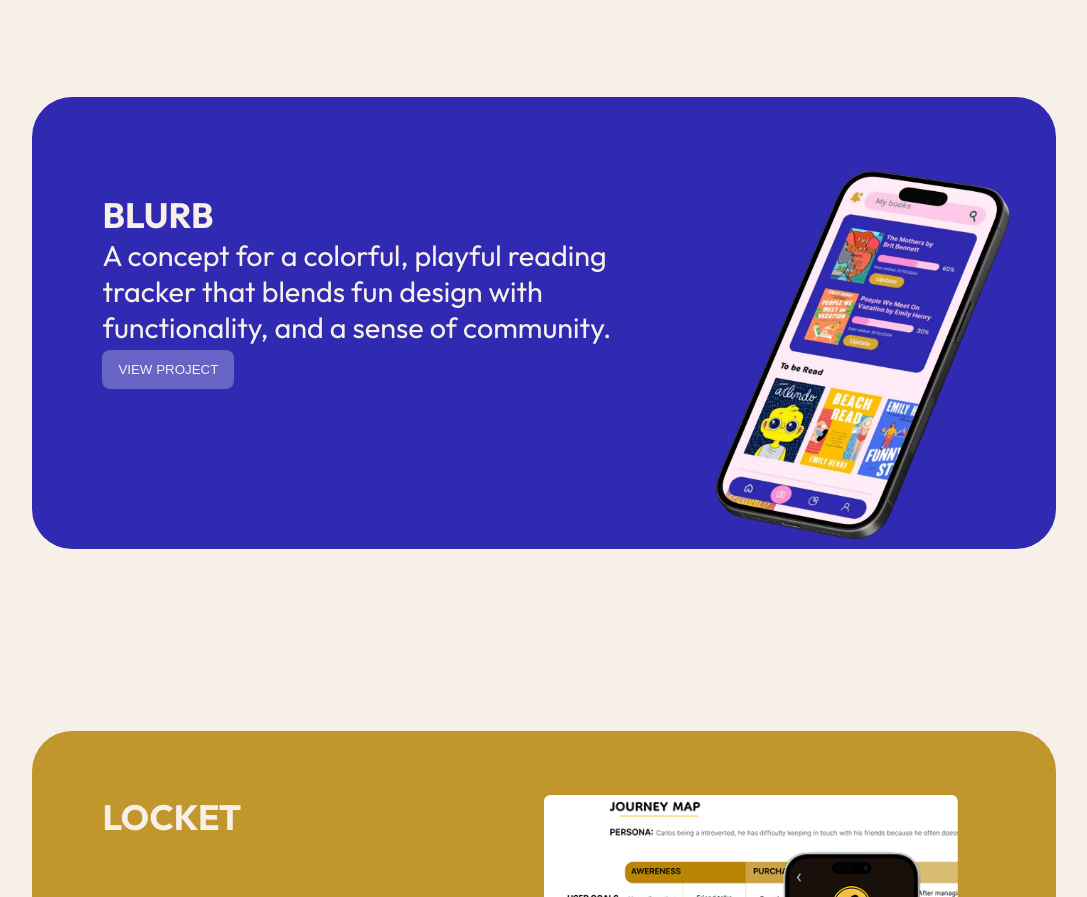
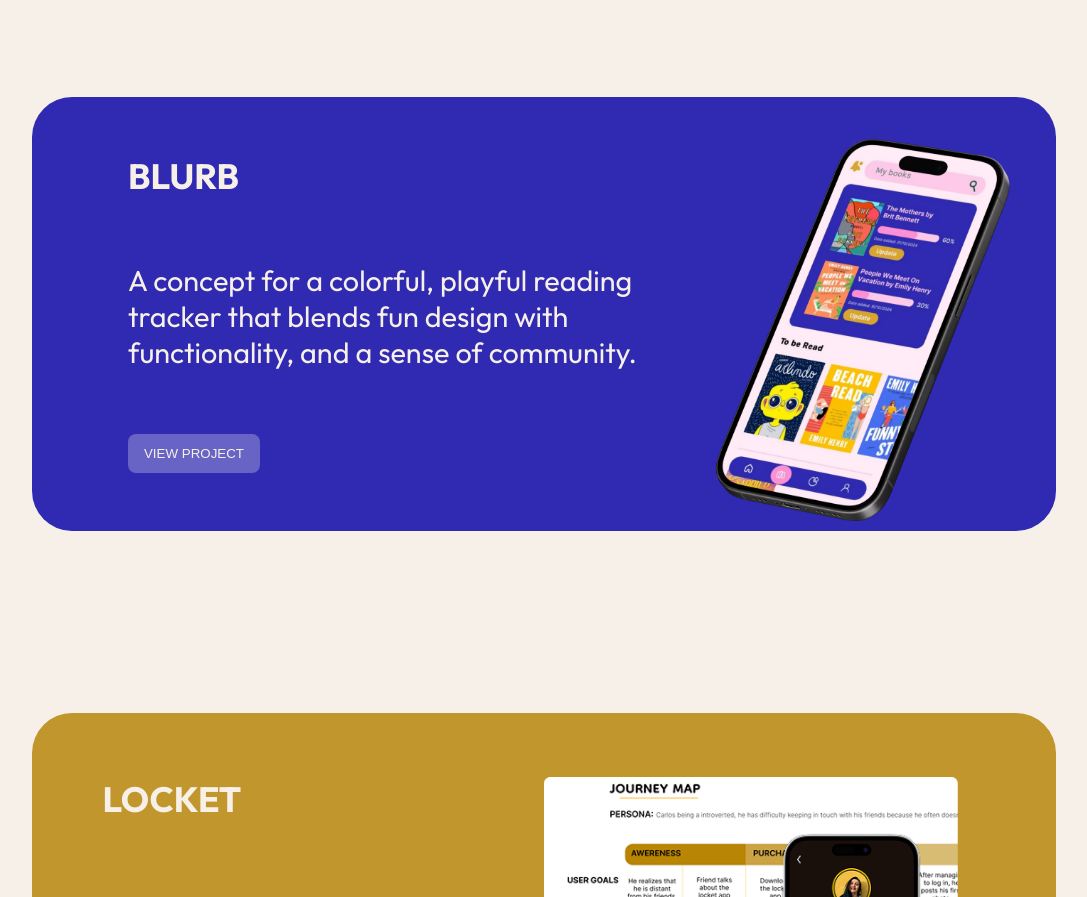
Before and after one commit to oinathaliagoncalves/nathaliagoncalves, a plain HTML site: page index.html in a window 1280 px wide. Shown: the part 969-1866 px from the top of the page, without its empty margins (96-1183 px from the left). Drawn offline with Linux system fonts and the light colour scheme.

Commit message:
blurb-atualiza

```diff
--- a/styles.css
+++ b/styles.css
@@ -125,7 +125,7 @@ h2 {
 .blurb {
     display: flex;
     justify-content: space-between; /* Coloca os elementos da div posicionados distantes um do outro */
-    padding-top: 4rem;
+    padding-top: 2rem;
     padding-left: clamp(0.5rem, 3vw + 2rem, 5rem);
     background-color: rgba(47, 42, 177, 1);
     margin-top: 100px;
@@ -136,13 +136,12 @@ h2 {
 }
 
 .blurbText {
-    color: rgb(247, 240, 232);
+    display: flex;
+    flex-direction: column;
+    gap: 4rem;
+    color: rgb(247,240,232);
     font-size: clamp(1rem, 1vw + 1rem, 2rem);
-    padding: clamp(2rem, 2vw, 5rem);
-    padding-left: 0;
-    flex-direction: column;
-    justify-content: space-between;
-    padding-bottom: 5rem;
+    padding: clamp(1rem, 2vw, 5rem);
 
 }
 
@@ -165,6 +164,7 @@ h2 {
     transition: .5s ease-in-out all;
     width: min-content;
     white-space: nowrap;
+    margin-bottom: 2rem;
 }
 
 .projetoButtonBlurb:hover {
```
